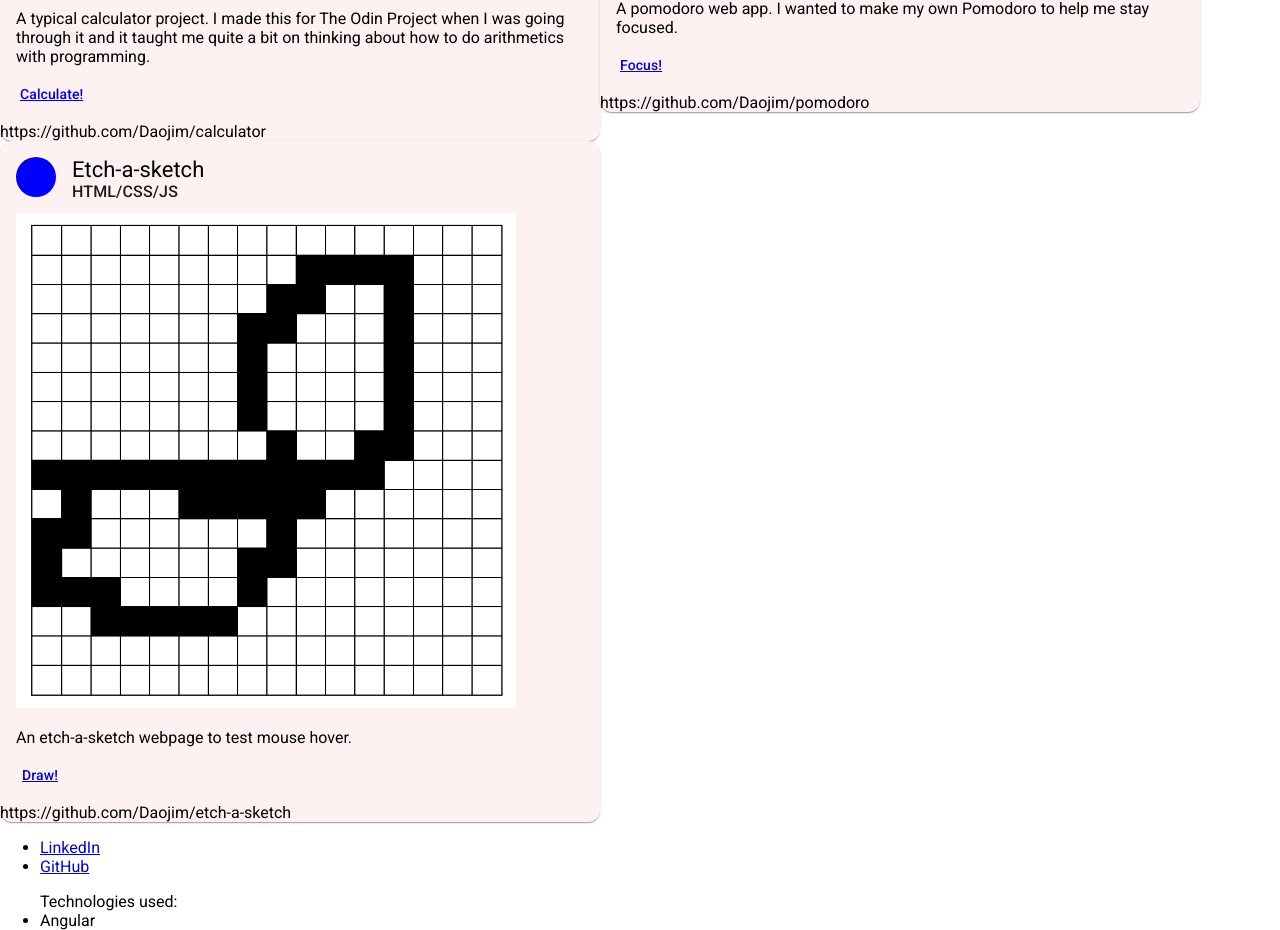
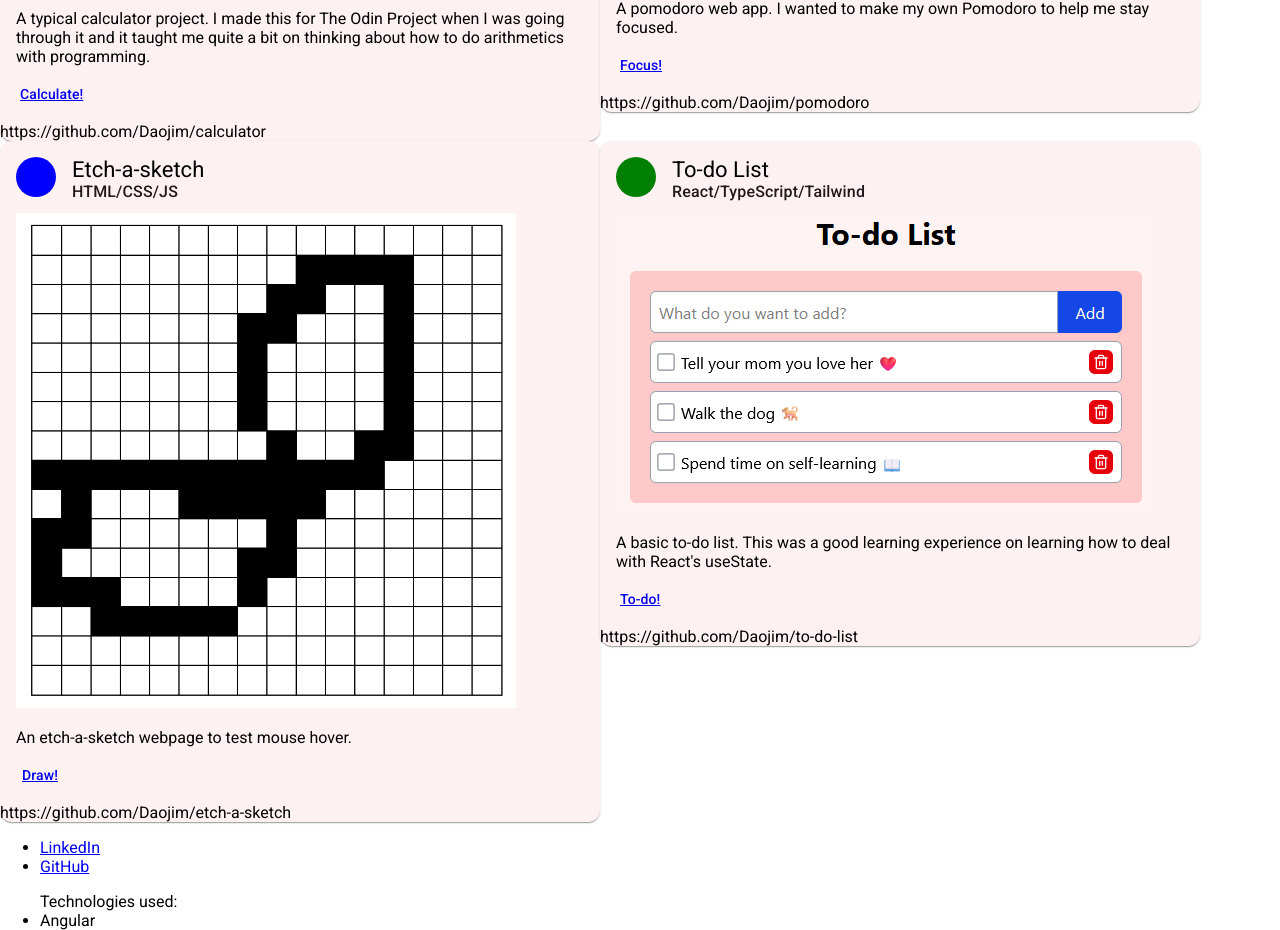
Before and after one commit to Daojim/portfolio-syst24444, an Angular app: page / in a window 1280 px wide. Shown: the part 803-1733 px from the top of the page. Built offline with nearby package versions, Linux system fonts and the light colour scheme.

Commit message:
Add to-do list to projects

```diff
--- a/src/app/projects/projects.component.html
+++ b/src/app/projects/projects.component.html
@@ -80,7 +80,12 @@
       </mat-card-header>
 
       <mat-card-content>
-        <img mat-card-image src="images/etchasketch.png" alt="" width="500" />
+        <img
+          mat-card-image
+          src="images/etchasketch.png"
+          alt="Etch-a-sketch screenshot"
+          width="500"
+        />
         <p>An etch-a-sketch webpage to test mouse hover.</p>
       </mat-card-content>
 
@@ -93,4 +98,38 @@
       <mat-card-footer>https://github.com/Daojim/etch-a-sketch</mat-card-footer>
     </mat-card>
   </div>
+  <div>
+    <mat-card class="Card">
+      <mat-card-header>
+        <div
+          mat-card-avatar
+          [ngStyle]="{ backgroundColor: 'green' }"
+          class=""
+        ></div>
+        <mat-card-title>To-do List</mat-card-title>
+        <mat-card-subtitle>React/TypeScript/Tailwind</mat-card-subtitle>
+      </mat-card-header>
+
+      <mat-card-content>
+        <img
+          mat-card-image
+          src="images/todolist.png"
+          alt="To-do list screenshot"
+          width=""
+        />
+        <p>
+          A basic to-do list. This was a good learning experience on learning
+          how to deal with React's useState.
+        </p>
+      </mat-card-content>
+
+      <mat-card-actions>
+        <button mat-button>
+          <a href="https://to-do-list-weld-kappa.vercel.app/">To-do!</a>
+        </button>
+      </mat-card-actions>
+
+      <mat-card-footer>https://github.com/Daojim/to-do-list</mat-card-footer>
+    </mat-card>
+  </div>
 </div>
```
Also changed, not shown: public/images/T1-83.jpg (deleted), public/images/todolist.png (added).
